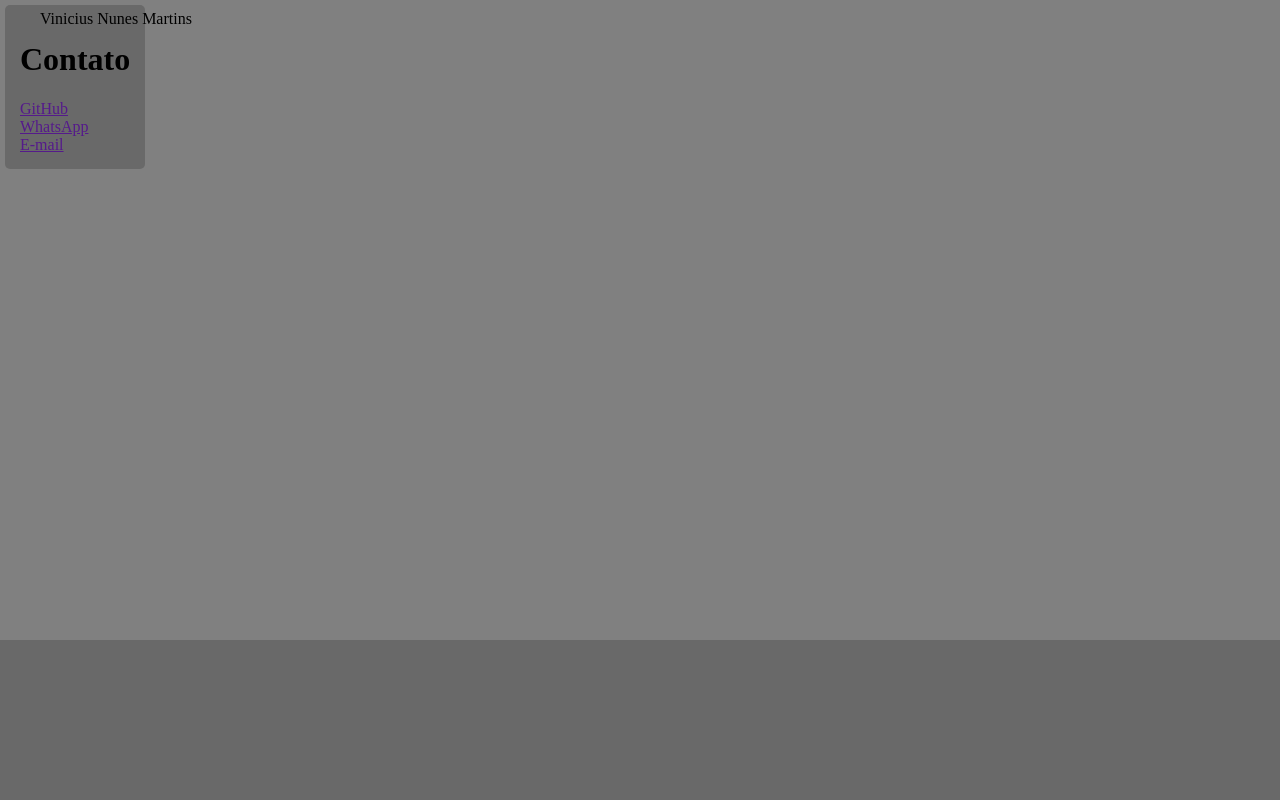
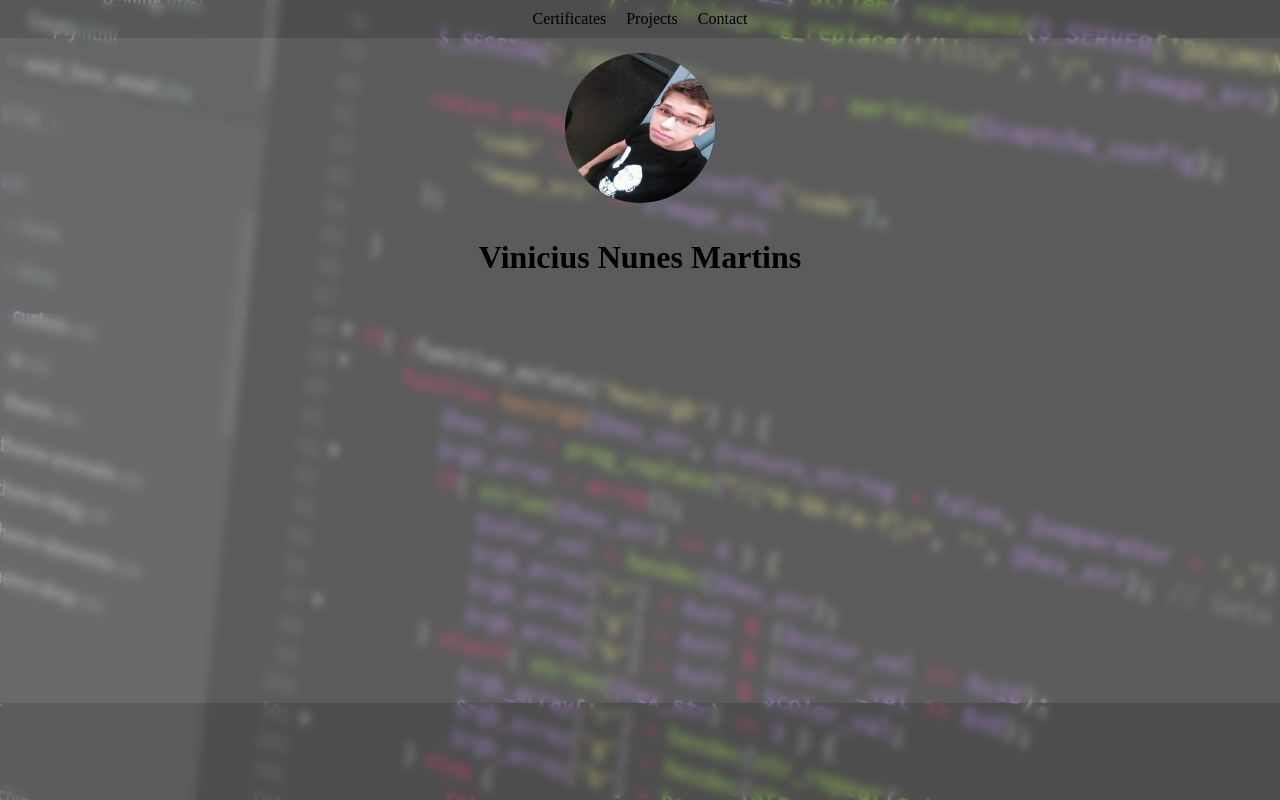
Before and after one commit to ViniciusNunesMartins/ViniciusNunesMartins.github.io, a plain HTML site: page index.html in a window 1280 px wide. Drawn offline with Linux system fonts and the light colour scheme.

Commit message:
Create Header

```diff
--- a/index.html
+++ b/index.html
@@ -5,22 +5,21 @@
     <meta http-equiv="X-UA-Compatible" content="ie=edge">
     <link rel="stylesheet" href="animation.css">
     <link rel="stylesheet" href="style.css">
+    <script type="javascript" src="script.js" defer></script>
+    <script type="javascript" src="./pdfThumbnails/pdfThumbnails.js"></script>
     <title>Vinicius Nunes Martins</title>
 </head>
 <body>
     <nav>
-        <label href="index.html" class="logo">Vinicius Nunes Martins</label>
+        <a href="#certificates">Certificates</a>
+        <a href="">Projects</a>
+        <a href="">Contact</a>
     </nav>
-    <main>
-        <div id="contact">
-            <h1>Contato</h1>
-            <a href="">GitHub</a><br>
-            <a href="">WhatsApp</a><br>
-            <a href="">E-mail</a>
-        </div>
-    </main>
-    <footer>
-    </footer>
+    <header>
+        <img src="eu.jpg">
+        <h1>Vinicius Nunes Martins</h1>
+    </header>
+    <main></main>
+    <footer></footer>
 </body>
-<script src="script.js"></script>
 </html>
--- a/script.js
+++ b/script.js
@@ -1,7 +1,3 @@
-var nav = document.getElementsByTagName("nav")[0];
+// var carrossel = document.getElementById("carrossel")
 
-if (window.innerWidth < 768) {
-
-} else {
-
-}
+// console.log();
--- a/style.css
+++ b/style.css
@@ -1,14 +1,11 @@
 /*
-firts: #696969
-second: #808080
+firts: rgba(105, 105, 105, .6)
+second: rgba(128, 128, 128, .6)
 */
 
-
-/*@media only screen and (max-width: 768xp){}*/
-
-
-
 body {
+    background-image: url('background.jpg');
+    background-attachment: fixed;
     margin: 0 0 0 0;
     height: 100%;
     width: 100%;
@@ -17,8 +14,31 @@ body {
     justify-content: space-between;
 }
 
+body > header {
+    width: 100%;
+    background-color: rgba(128, 128, 128, .6);
+    backdrop-filter: blur(5px);
+    display: flex;
+    flex-direction: column;
+    justify-content: center;
+    align-items: center;
+}
+
+header > img {
+    padding: 15px;
+    height: 150px;
+    width: 150px;
+    border-radius: 50%;
+}
+
+header > h1 {
+    text-align: center;
+    padding: 0 15px 15px 15px;
+}
+
 body > nav {
-    background-color: #696969;
+    background-color: rgba(105, 105, 105, .6);
+    backdrop-filter: blur(5px);
     width: 100%;
     display: flex;
     flex-direction: row;
@@ -26,7 +46,7 @@ body > nav {
     margin-right: 30px;
 }
 
-nav > a, label {
+nav > a, span {
     text-decoration: none;
     color: black;
     padding: 10px;
@@ -36,7 +56,7 @@ nav > a, label {
 
 nav > a:hover {
     text-decoration: none;
-    background-color: #808080;
+    background-color: rgba(128, 128, 128, .6);
     color: black;
     animation-name: houver;
     animation-duration: .2s;
@@ -49,21 +69,15 @@ nav > a:hover {
 }
 
 body > main {
-    background-color: #808080;
+    backdrop-filter: blur(5px);
+    background-color: rgba(128, 128, 128, .6);
     width: 100%;
     height: 100%;
 }
 
-main > div {
-    margin: 5px;
-    display: inline-block;
-    background-color: #696969;
-    padding: 15px;
-    border-radius: 5px;
-}
-
 body > footer {
-    background-color: #696969;
+    backdrop-filter: blur(5px);
+    background-color: rgba(105, 105, 105, .6);
     width: 100%;
     height: 200px;
 }
```
Also changed, not shown: background.jpg (added), eu.jpg (added), 9 other files.
